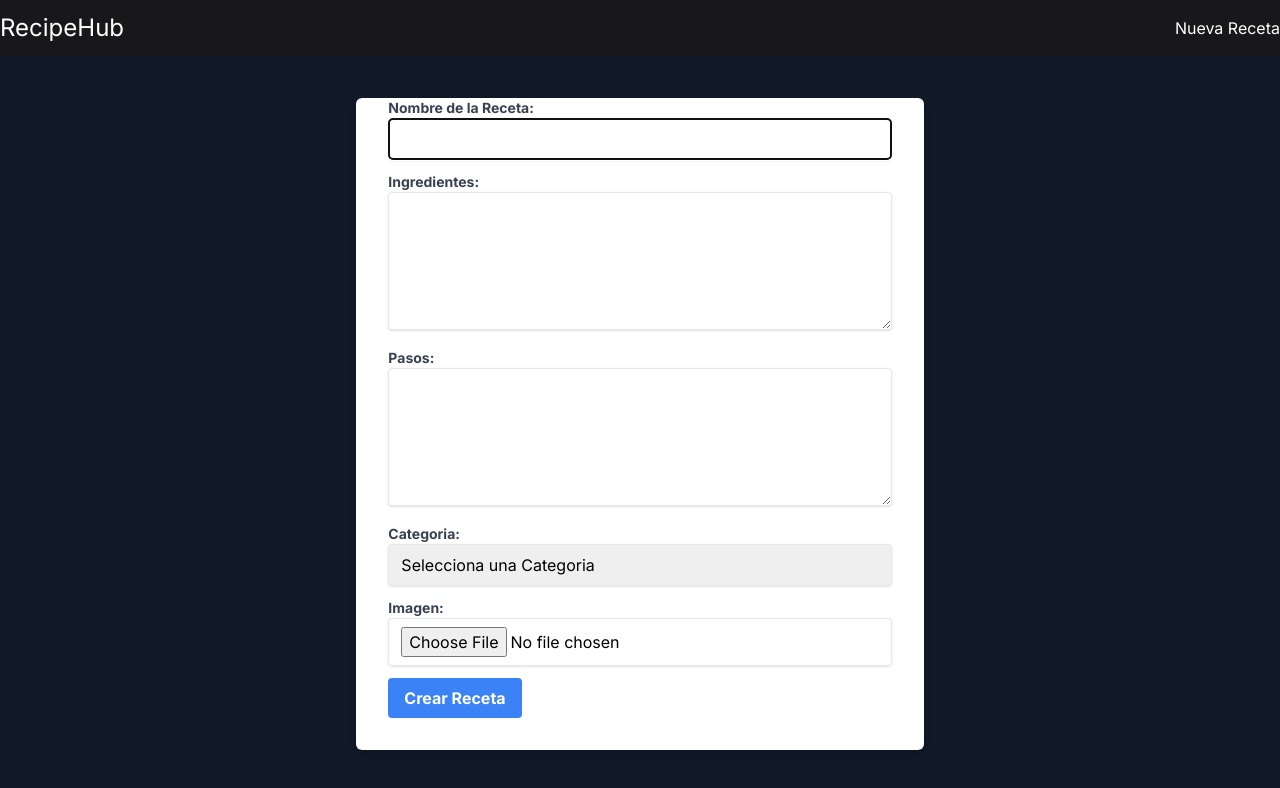
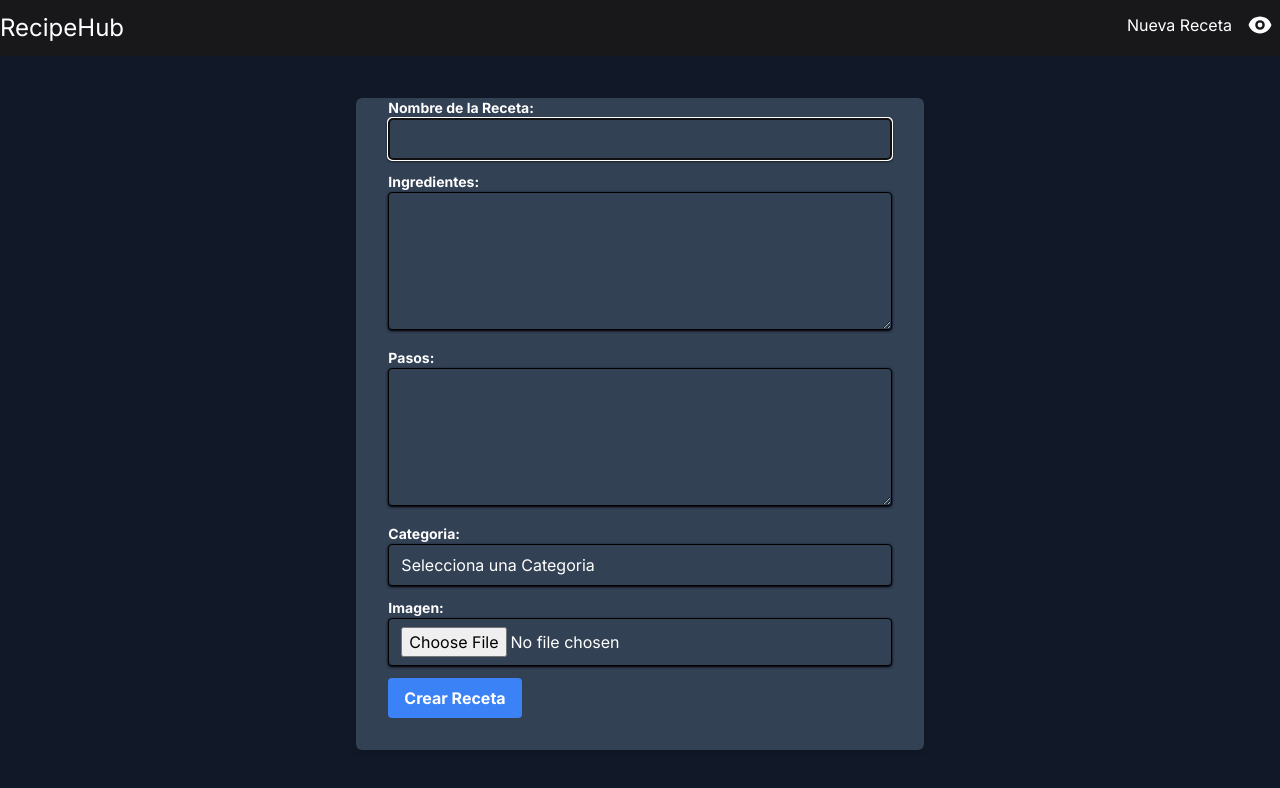
Before and after one commit to Daniel-Ruiz-Gtz/RecipeHub, a Next.js app: page /new in a window 1280 px wide. Shown: the top 788 px of the page. Built offline with nearby package versions, Linux system fonts and the light colour scheme.

Commit message:
Change View Theme

```diff
--- a/src/app/components/Navbar.jsx
+++ b/src/app/components/Navbar.jsx
@@ -1,19 +1,45 @@
+"use client";
 import Link from "next/link";
-import React from "react";
+import React, { useEffect } from "react";
+import { useState } from "react";
+import { HiEye } from "react-icons/hi";
 
 function Navbar() {
+  const [theme, setTheme] = useState("dark");
+  useEffect(() => {
+    if (theme == "dark") {
+      document.querySelector("html").classList.add("dark");
+    } else {
+      document.querySelector("html").classList.remove("dark");
+    }
+  }, [theme]);
+
+  const handleChangeTheme = () => {
+    setTheme((prevTheme) => (prevTheme == "light" ? "dark" : "light"));
+  };
+
   return (
-    <nav className="bg-zinc-900 text-white py-3 mb-2">
+    <nav className="bg-slate-200 dark:bg-zinc-900 text-black dark:text-white py-3 mb-2">
       <div className="container mx-auto flex justify-between items-center">
-        <Link href="/" className="text-white hover text-2xl">
+        <Link href="/" className="dark:text-white hover text-2xl">
           <h1>RecipeHub</h1>
         </Link>
         <ul>
-          <li>
-            <Link href="/new" className="text-white hover:text-gray-500">
-              Nueva Receta
-            </Link>
-          </li>
+          <div className="flex">
+            <li className="mx-2">
+              <Link
+                href="/new"
+                className="text-black dark:text-white hover:text-gray-500 dark:hover:text-gray-300"
+              >
+                Nueva Receta
+              </Link>
+            </li>
+            <li className="mx-2">
+              <button onClick={handleChangeTheme}>
+                <HiEye className="text-2xl" />
+              </button>
+            </li>
+          </div>
         </ul>
       </div>
     </nav>
--- a/src/app/components/RecipeCard.jsx
+++ b/src/app/components/RecipeCard.jsx
@@ -2,12 +2,16 @@ import Link from "next/link";
 function RecipeCard({ recipe }) {
   return (
     <Link
-      className="bg-white rounded-lg border-gray-800 mb-3 hover:bg-gray-300 hover:cursor-pointer"
+      className="bg-white dark:bg-slate-700 rounded-lg border-gray-800 dark:border-gray-200 mb-3 hover:bg-gray-300 dark:hover:bg-slate-500 hover:cursor-pointer"
       href={`/recipes/${recipe.id}`}
     >
       <div className="p-4">
-        <h1 className="text-lg font-bold">{recipe.name}</h1>
-        <h1 className="text-2xl text-slate-600">{recipe.category}</h1>
+        <h1 className="text-black dark:text-white text-lg font-bold">
+          {recipe.name}
+        </h1>
+        <h1 className="text-slate-600 dark:text-slate-300 text-2xl">
+          {recipe.category}
+        </h1>
         {recipe.image && <img src={recipe.image} className="w-full" />}
       </div>
     </Link>
--- a/src/app/components/RecipeForm.jsx
+++ b/src/app/components/RecipeForm.jsx
@@ -69,11 +69,14 @@ function RecipeForm() {
 
   return (
     <form
-      className="bg-white shadow-md rounded-md px-8 pb-8"
+      className="bg-white dark:bg-slate-700 shadow-md rounded-md px-8 pb-8"
       onSubmit={handleSubmit}
       ref={form}
     >
-      <label htmlFor="name" className=" block text-gray-700 text-sm font-bold">
+      <label
+        htmlFor="name"
+        className=" block text-gray-700 dark:text-white text-sm font-bold"
+      >
         Nombre de la Receta:
       </label>
       <input
@@ -81,13 +84,13 @@ function RecipeForm() {
         type="text"
         onChange={handleChange}
         value={recipe.name}
-        className="shadow appearance-none border rounded w-full py-2 px-3 mb-3"
+        className="dark:shadow-black dark:bg-slate-700 dark:text-white dark:border-black shadow appearance-none border rounded w-full py-2 px-3 mb-3"
         autoFocus
       />
 
       <label
         htmlFor="ingredient"
-        className="block text-gray-700 text-sm font-bold"
+        className="block text-gray-700 dark:text-white text-sm font-bold"
       >
         Ingredientes:
       </label>
@@ -96,10 +99,13 @@ function RecipeForm() {
         rows={5}
         onChange={handleChange}
         value={recipe.ingredient}
-        className="shadow appearance-none border rounded w-full py-2 px-3 mb-3"
+        className="dark:shadow-black dark:bg-slate-700 dark:text-white dark:border-black shadow appearance-none border rounded w-full py-2 px-3 mb-3"
       />
 
-      <label htmlFor="steps" className="block text-gray-700 text-sm font-bold">
+      <label
+        htmlFor="steps"
+        className="block text-gray-700 dark:text-white text-sm font-bold"
+      >
         Pasos:
       </label>
       <textarea
@@ -107,12 +113,12 @@ function RecipeForm() {
         rows={5}
         onChange={handleChange}
         value={recipe.steps}
-        className="shadow appearance-none border rounded w-full py-2 px-3 mb-3"
+        className="dark:shadow-black dark:bg-slate-700 dark:text-white dark:border-black shadow appearance-none border rounded w-full py-2 px-3 mb-3"
       />
 
       <label
         htmlFor="category"
-        className="block text-gray-700 text-sm font-bold"
+        className="block text-gray-700 dark:text-white text-sm font-bold"
       >
         Categoria:
       </label>
@@ -120,7 +126,7 @@ function RecipeForm() {
         name="category"
         onChange={handleChange}
         value={recipe.category}
-        className="shadow appearance-none border rounded w-full py-2 px-3 mb-3"
+        className="dark:shadow-black dark:bg-slate-700 dark:text-white dark:border-black shadow appearance-none border rounded w-full py-2 px-3 mb-3"
         defaultValue="" // Establece la opción predeterminada
       >
         <option value="" disabled>
@@ -134,13 +140,13 @@ function RecipeForm() {
 
       <label
         htmlFor="recipeImage"
-        className="block text-gray-700 text-sm font-bold"
+        className="block text-gray-700 dark:text-white text-sm font-bold"
       >
         Imagen:
       </label>
       <input
         type="file"
-        className="shadow appearance-none border rounded w-full py-2 px-3 mb-3"
+        className="dark:shadow-black dark:bg-slate-700 dark:text-white dark:border-black shadow appearance-none border rounded w-full py-2 px-3 mb-3"
         onChange={(e) => {
           setFile(e.target.files[0]);
         }}
--- a/src/app/globals.css
+++ b/src/app/globals.css
@@ -3,5 +3,5 @@
 @tailwind utilities;
 
 body {
-  @apply bg-gray-900;
+  @apply dark:bg-gray-900 bg-slate-100;
 }
--- a/src/app/recipes/[id]/page.jsx
+++ b/src/app/recipes/[id]/page.jsx
@@ -13,18 +13,26 @@ async function RecipePage({ params }) {
   return (
     <div className="flex justify-center">
       <div className="flex justify-center items-center h-[calc(100vh-10rem)]">
-        <div className="p-6 bg-white">
+        <div className="p-6 dark:text- bg-white  dark:bg-slate-700 ">
           <Buttons recipeId={recipe.id} />
-          <h1 className="text-4xl font-bold">{recipe.name}</h1>
-          <p className="font-bold">Categoria:</p>
-          <p>{recipe.category}</p>
-          <p className="font-bold">Ingredientes:</p>
-          <p>{recipe.ingredient}</p>
-          <p className="font-bold">Pasos:</p>
-          <p>{recipe.steps}</p>
+          <h1 className="text-4xl font-bold text-black dark:text-white">
+            {recipe.name}
+          </h1>
+          <p className="font-bold text-black dark:text-white">Categoria:</p>
+          <p className="text-slate-600 dark:text-slate-300">
+            {recipe.category}
+          </p>
+          <p className="font-bold text-black dark:text-white">Ingredientes:</p>
+          <p className="text-slate-600 dark:text-slate-300">
+            {recipe.ingredient}
+          </p>
+          <p className="font-bold text-black dark:text-white">Pasos:</p>
+          <p className="text-slate-600 dark:text-slate-300">{recipe.steps}</p>
           <div className="align-bottom">
-            <p className="font-bold text-xs">Creado:</p>
-            <p className="text-xs">
+            <p className="font-bold text-xs text-black dark:text-white">
+              Creado:
+            </p>
+            <p className="text-xs text-slate-600 dark:text-slate-300">
               {new Date(recipe.createdAt).toLocaleDateString()}
             </p>
           </div>
--- a/tailwind.config.js
+++ b/tailwind.config.js
@@ -1,18 +1,19 @@
 /** @type {import('tailwindcss').Config} */
 module.exports = {
   content: [
-    './src/pages/**/*.{js,ts,jsx,tsx,mdx}',
-    './src/components/**/*.{js,ts,jsx,tsx,mdx}',
-    './src/app/**/*.{js,ts,jsx,tsx,mdx}',
+    "./src/pages/**/*.{js,ts,jsx,tsx,mdx}",
+    "./src/components/**/*.{js,ts,jsx,tsx,mdx}",
+    "./src/app/**/*.{js,ts,jsx,tsx,mdx}",
   ],
+  darkMode: "class",
   theme: {
     extend: {
       backgroundImage: {
-        'gradient-radial': 'radial-gradient(var(--tw-gradient-stops))',
-        'gradient-conic':
-          'conic-gradient(from 180deg at 50% 50%, var(--tw-gradient-stops))',
+        "gradient-radial": "radial-gradient(var(--tw-gradient-stops))",
+        "gradient-conic":
+          "conic-gradient(from 180deg at 50% 50%, var(--tw-gradient-stops))",
       },
     },
   },
   plugins: [],
-}
+};
```
Also changed, not shown: public/blackTheme.png (added), public/whiteTheme.png (added).
